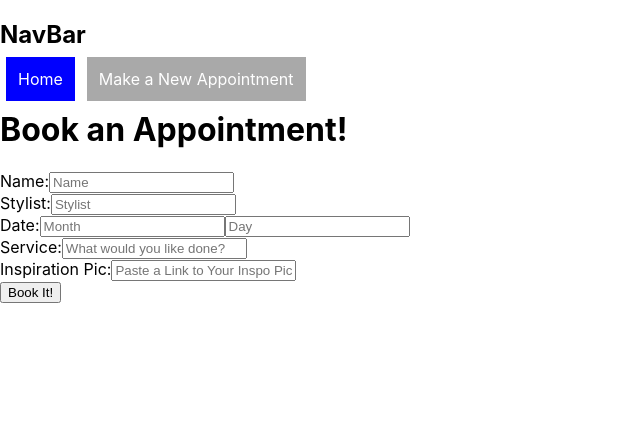
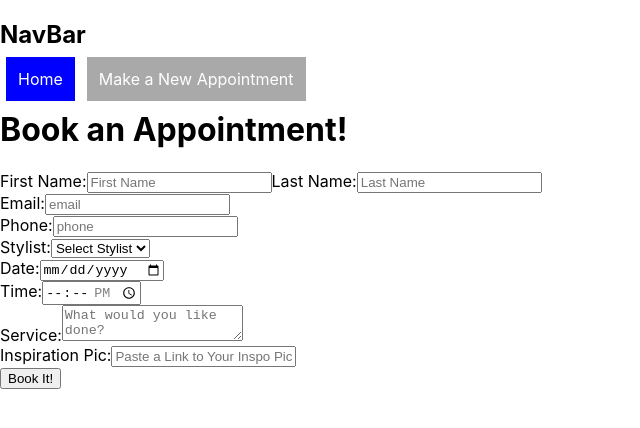
Before and after one commit to dannykrug/hair-new, a React (Create React App) app: page /newappt in a window 1280 px wide. Shown: the top 428 px of the page, without its empty margins (0-640 px from the left). Built offline with nearby package versions, Linux system fonts and the light colour scheme.

Commit message:
appt submit form working

```diff
--- a/src/RootRouter.js
+++ b/src/RootRouter.js
@@ -2,8 +2,9 @@ import React, {Component} from 'react'
 import App from './App';
 import {BrowserRouter as Router, Route, NavLink, withRouter} from 'react-router-dom'
 import NavBar from '../src/components/NavBar'
+import Login from '../src/components/Login'
 import NewApptContainer from '../src/components/NewApptContainer'
-import Login from '../src/components/Login'
+import LandingPage from '../src/components/LandingPage'
 
 const UserURL = 'http://localhost:3002/users'
 
@@ -99,10 +100,10 @@ class RootRouter extends Component {
   <Router>
   <div>
     <NavBar/>
-    <Route exact path='/' render={this.NewLogin}/>
+    <Route exact path='/' component={LandingPage}/>
     <Route exact path='/stylist-page' render={this.MainApp}/>
     <Route exact path='/newappt' component={NewApptContainer}/>
-    <Route exact path='/stylist-login' component={Login}/>
+    <Route exact path='/stylist-login' render={this.NewLogin}/>
   </div>
   </Router>
   </div>
--- /dev/null
+++ b/src/components/LandingPage.js
@@ -0,0 +1,15 @@
+import React, {Component} from 'react'
+
+import {Link, Router} from 'react-router-dom'
+
+class LandingPage extends Component {
+  render() {
+    return(
+      <div>
+      <Link to="/newappt" className="secondary-btn">Book an Appointment!</Link>
+      </div>
+    )
+  }
+}
+
+export default LandingPage
--- a/src/components/NewApptContainer.js
+++ b/src/components/NewApptContainer.js
@@ -1,14 +1,20 @@
 import React, {Component} from 'react'
+
+const ApptURL = 'http://localhost:3002/appointments'
 
 export default class NewApptContainer extends Component {
 
   state={
-    clientName:'',
-    stylistName:'',
-    month:'',
-    day:'',
+    first_name:'',
+    last_name:'',
+    user_id:'',
+    date:'',
+    time:'',
     service:'',
-    inspoPic:''
+    inspo_pic:'',
+    email:'',
+    phone:'',
+    approved: false
   }
 
   changeHandler = (e)=>{
@@ -17,31 +23,80 @@ export default class NewApptContainer extends Component {
     })
   }
 
+  submitHandler = (e) => {
+    e.preventDefault()
+    console.log('submitted state', this.state);
+    const first_name = this.state.first_name
+    const last_name = this.state.last_name
+    const phone = this.state.phone
+    const email = this.state.email
+    const user_id = this.state.user_id
+    const service = this.state.service
+    const date = this.state.date
+    const time = this.state.time
+    const inspo_pic = this.state.inspo_pic
+    const approved = this.state.approved
+    let data = {first_name, last_name, phone, email, user_id, service, date, time, inspo_pic, approved}
+    fetch(ApptURL, {
+      method:"POST",
+      headers: {
+        'Content-Type': 'application/json',
+        Accept: 'application/json'
+      },
+      body: JSON.stringify(data)
+    })
+    .then(res => res.json())
+    .then(console.log)
+    // .then(console.log(this.state))
+    // .then(() => {this.props.history.push("/stylist-page")})
+
+    }
+
   render(){
+    console.log(this.state);
     return(
       <div>
       <h1>Book an Appointment!</h1>
-        <form>
+        <form onSubmit={this.submitHandler}>
           <div>
-            <label type='clientName'>Name:</label>
-            <input type='text' name='clientName' placeholder='Name' onChange={this.changeHandler}/>
+            <label type='first_name'>First Name:</label>
+            <input type='text' name='first_name' placeholder='First Name' onChange={this.changeHandler}/>
+            <label type='last_name'>Last Name:</label>
+            <input type='text' name='last_name' placeholder='Last Name' onChange={this.changeHandler}/>
           </div>
           <div>
-            <label type='stylistName'>Stylist:</label>
-            <input type='text' name='stylistName' placeholder='Stylist' onChange={this.changeHandler}/>
+            <label type='email'>Email:</label>
+            <input type='text' name='email' placeholder='email' onChange={this.changeHandler}/>
+          </div>
+          <div>
+            <label type='phone'>Phone:</label>
+            <input type='phone' name='phone' placeholder='phone' onChange={this.changeHandler}/>
+          </div>
+          <div>
+            <label type='user_id'>Stylist:</label>
+            <select name='user_id'onChange={this.changeHandler}>
+              <option>Select Stylist</option>
+              <option value={5}>Franchely</option>
+              <option value={6}>Amy</option>
+              <option value={7}>Lundy</option>
+              <option value={8}>April</option>
+            </select>
           </div>
           <div>
             <label type='date'>Date:</label>
-            <input type='text' name='month' placeholder='Month' onChange={this.changeHandler}/>
-            <input type='text' name='day' placeholder='Day' onChange={this.changeHandler}/>
+            <input type='date' name='date' onChange={this.changeHandler}/>
+          </div>
+          <div>
+            <label type='time'>Time:</label>
+            <input type='time' name='time' min='12:00' max='19:00' onChange={this.changeHandler}/>
           </div>
           <div>
             <label type='service'>Service:</label>
-            <input type='text-field' name='service' placeholder='What would you like done?' onChange={this.changeHandler}/>
+            <textarea name='service' placeholder='What would you like done?' onChange={this.changeHandler}/>
           </div>
           <div>
-            <label type='inspoPic'>Inspiration Pic:</label>
-            <input type='text' name='inspoPic' placeholder='Paste a Link to Your Inspo Pic' onChange={this.changeHandler}/>
+            <label type='inspo_pic'>Inspiration Pic:</label>
+            <input type='text' name='inspo_pic' placeholder='Paste a Link to Your Inspo Pic' onChange={this.changeHandler}/>
           </div>
           <input type='submit' value='Book It!'/>
         </form>
```
